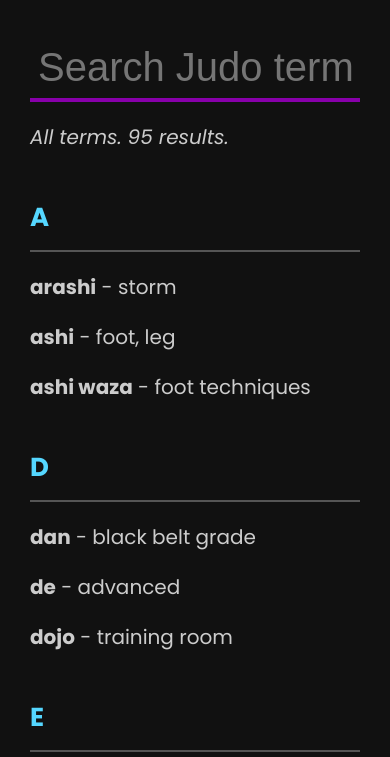
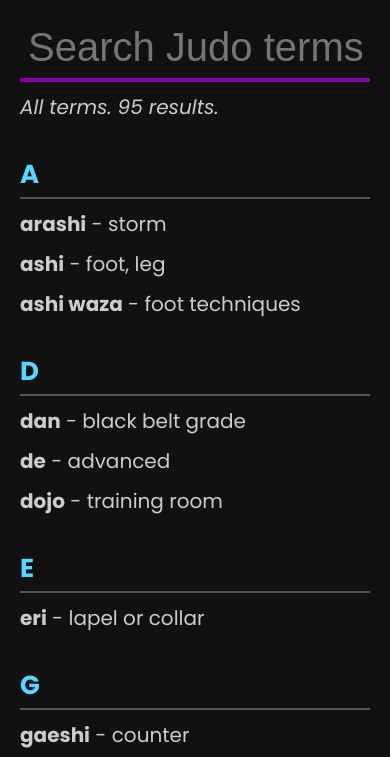
Before and after one commit to Seakibble/judo, a plain HTML site: page index.html in a window 390 px wide. Shown: the part 156-913 px from the top of the page. Drawn offline with Linux system fonts and the light colour scheme.

Commit message:
Animation and style tweaks

```diff
--- a/css/main.css
+++ b/css/main.css
@@ -55,8 +55,8 @@ header {
 main {
     width: 100%;
     margin: 0 auto;
-    padding: 30px;
-    overflow-y: scroll;
+    padding: 20px;
+    /* overflow-y: scroll; */
 }
 
 h1 {
@@ -69,7 +69,7 @@ h2,h3,h4 {
     line-height: 1em;
 }
 p {
-    margin: 1em 0 0;
+    margin: 0.5em 0 0;
 }
 
 h1 {
@@ -135,6 +135,21 @@ input:focus {
     margin-top: 0;
 }
 
+.fadein {
+    animation: fadein 0.5s;
+    transform-origin: top;
+}
+@keyframes fadein {
+    from {
+        opacity: 0;
+        transform: scaleY(0);
+    }
+    to {
+        opacity: 1;
+        transform: scaleY(1);
+    }
+}
+
 @media screen and (max-width: 1000px) {
     body {
         display: block;
@@ -143,11 +158,11 @@ input:focus {
         display: block;
     }
     .glossary > h2 {
-        margin-top: 2em;
+        margin-top: 1.5em;
         padding: 0;
         border-bottom: 2px solid #555;
-        margin-bottom: 1rem;
-        padding-bottom: 1rem;
+        margin-bottom: 0.5rem;
+        padding-bottom: 0.5rem;
     }
     .terms {
         border-left: none;
--- a/script.js
+++ b/script.js
@@ -41,6 +41,11 @@ function getTerms() {
     }
 
     $glossary.innerHTML = output
+    $glossary.classList.add('fadein')
+    $glossary.addEventListener('animationend', () => {
+        $glossary.classList.remove('fadein')
+        $glossary.removeEventListener('animationend')
+    })
 }
 getTerms()
 
--- a/terms.js
+++ b/terms.js
@@ -109,22 +109,6 @@ const judoTerms = {
     yama: 'mountain',
     yoko: 'side',
 
-    'zempo-kaiten': 'forward',
+    'zempo-kaiten': 'forward (breakfall)',
     zarei: 'kneeling bow'
 }
-/*
-Uchi - inner
-Uchikomi - repetition training
-Ude - arm
-Uki - floating
-Ukemi - breakfall
-Uke - receiving partner
-Ura - rear
-
-Waza - technique
-
-Yama - Mountain
-Yoko - side
-
-Zempo-kaiten: forward breakfall
-*/
```
